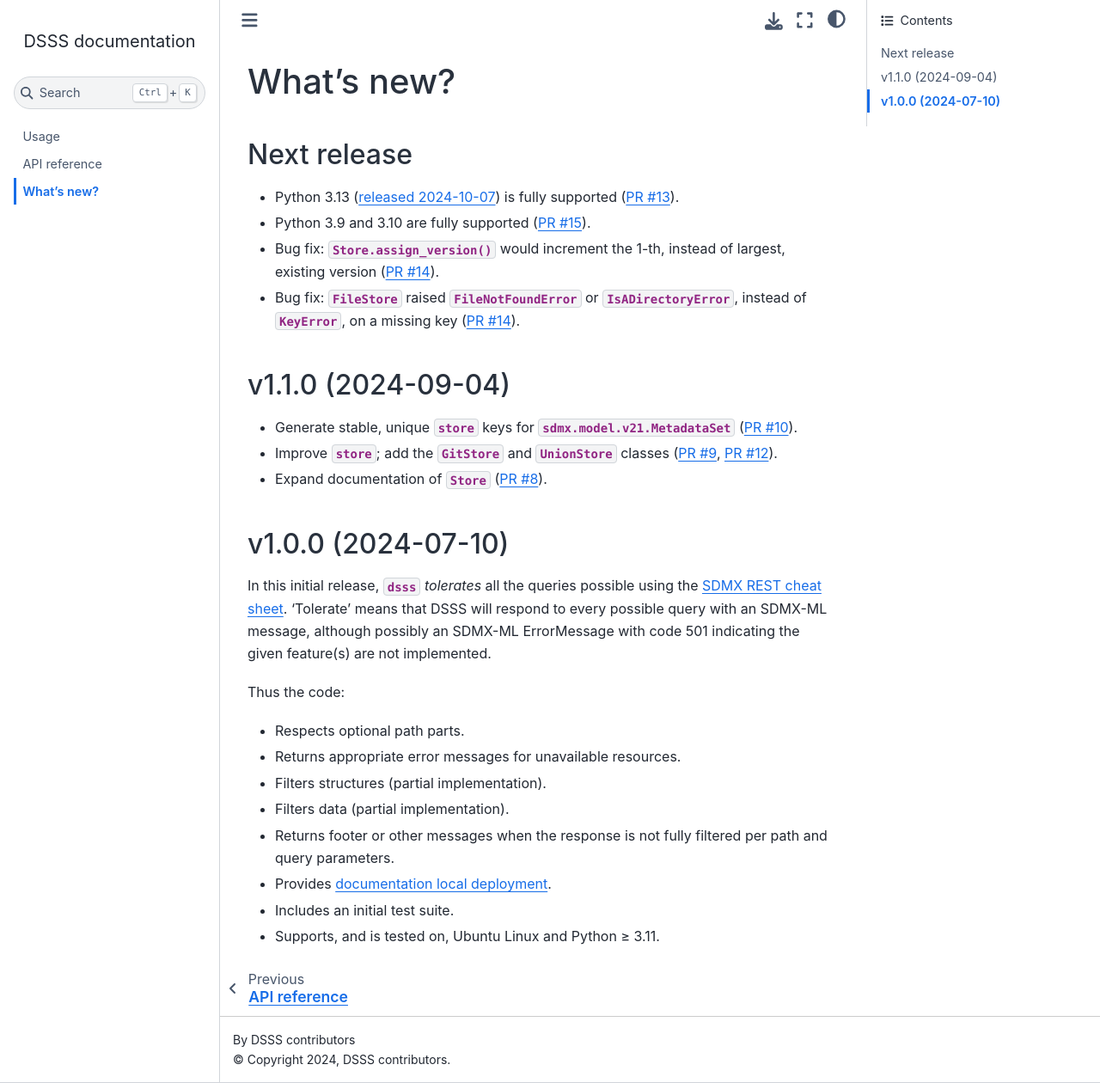
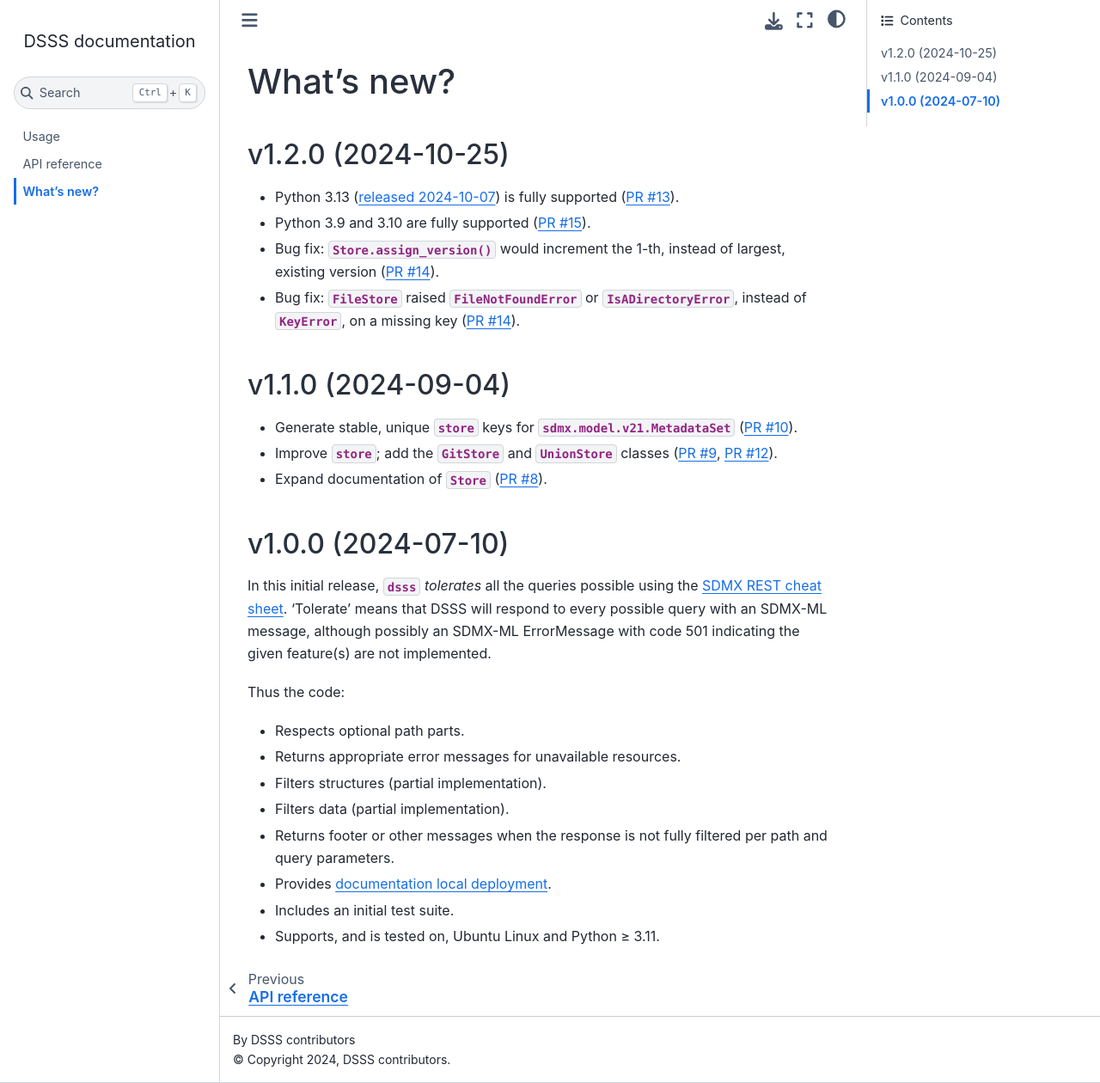
Before and after one commit to khaeru/dsss, a Sphinx documentation site: the page built from doc/whatsnew.rst, in a window 1280 px wide and 1260 px high. Shown: the whole window at 86% size. Built offline with Sphinx 7.4.7 and the Sphinx Book theme 1.1.4, drawn with Linux system fonts in a browser that asks for light colours.

Commit message:
Mark v1.2.0 in doc/whatsnew

```diff
--- a/doc/whatsnew.rst
+++ b/doc/whatsnew.rst
@@ -1,8 +1,11 @@
 What's new?
 ***********
 
-Next release
-============
+.. Next release
+.. ============
+
+v1.2.0 (2024-10-25)
+===================
 
 - Python 3.13 (`released 2024-10-07 <https://www.python.org/downloads/release/python-3130/>`_) is fully supported (:pull:`13`).
 - Python 3.9 and 3.10 are fully supported (:pull:`15`).
```
